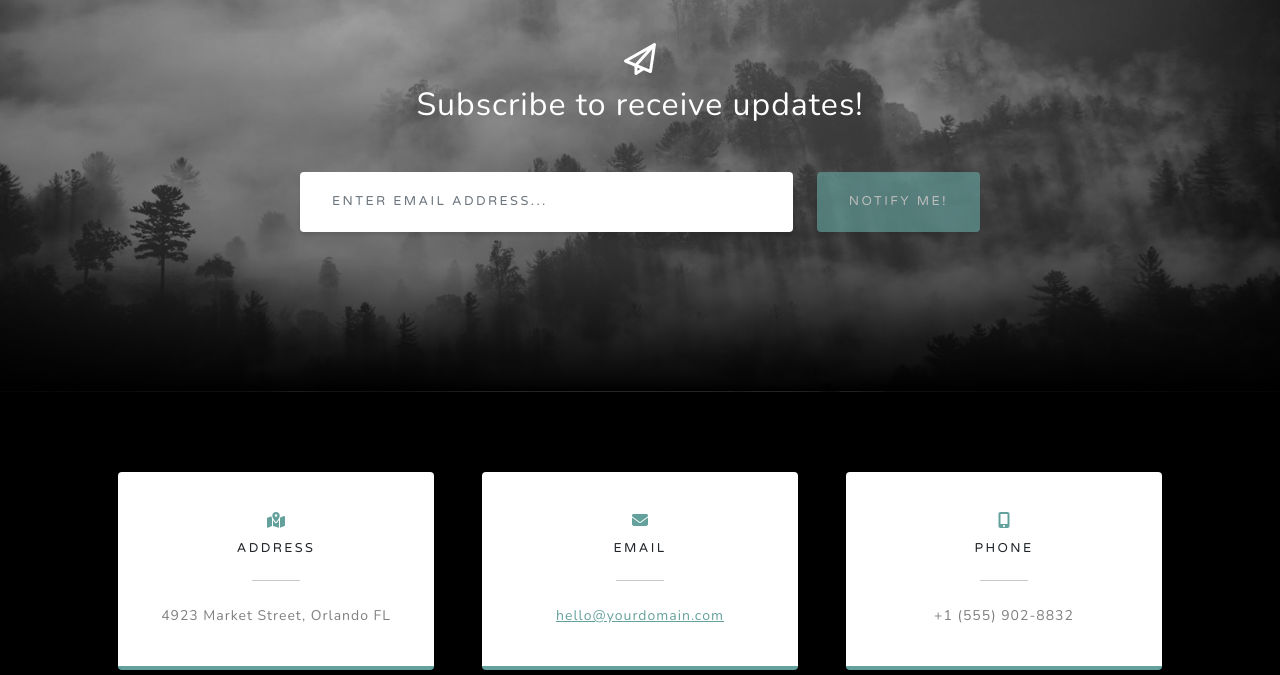
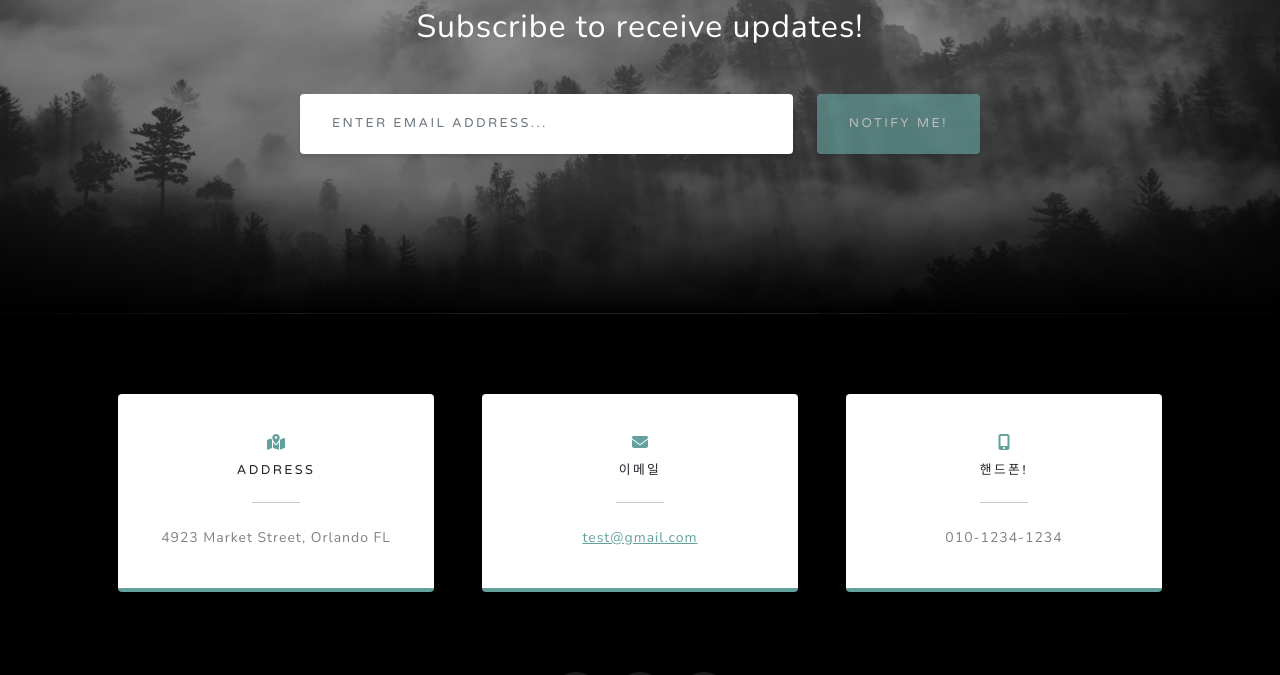
Before and after one commit to cupmilk/cupmilk.github.io, a plain HTML site: page index.html in a window 1280 px wide. Shown: the part 3135-3810 px from the top of the page. Drawn offline with nearby package versions, Linux system fonts and the light colour scheme.

Commit message:
Change img

```diff
--- a/index.html
+++ b/index.html
@@ -106,7 +106,7 @@
           <div class="col-xl-8 col-lg-7">
             <img
               class="img-fluid mb-3 mb-lg-0"
-              src="assets/img/bg-masthead.jpg"
+              src="assets/img/통과제리 해결사.jpg"
               alt="..."
             />
           </div>
@@ -277,10 +277,10 @@
             <div class="card py-4 h-100">
               <div class="card-body text-center">
                 <i class="fas fa-envelope text-primary mb-2"></i>
-                <h4 class="text-uppercase m-0">Email</h4>
+                <h4 class="text-uppercase m-0">이메일</h4>
                 <hr class="my-4 mx-auto" />
                 <div class="small text-black-50">
-                  <a href="#!">hello@yourdomain.com</a>
+                  <a href="#!">test@gmail.com</a>
                 </div>
               </div>
             </div>
@@ -289,9 +289,9 @@
             <div class="card py-4 h-100">
               <div class="card-body text-center">
                 <i class="fas fa-mobile-alt text-primary mb-2"></i>
-                <h4 class="text-uppercase m-0">Phone</h4>
+                <h4 class="text-uppercase m-0">핸드폰!</h4>
                 <hr class="my-4 mx-auto" />
-                <div class="small text-black-50">+1 (555) 902-8832</div>
+                <div class="small text-black-50">010-1234-1234</div>
               </div>
             </div>
           </div>
```
Also changed, not shown: assets/img/통과제리 해결사.jpg (added).
